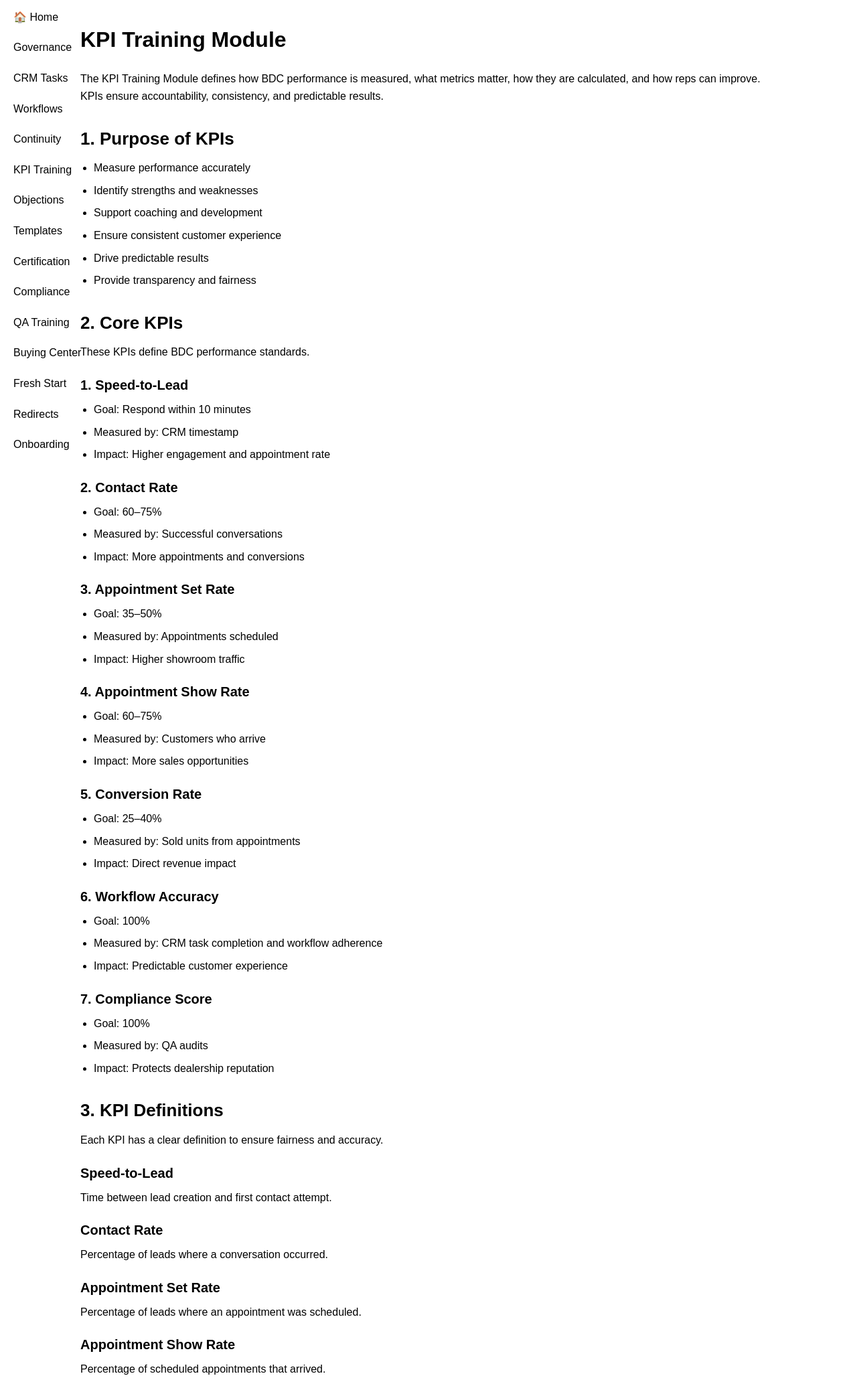
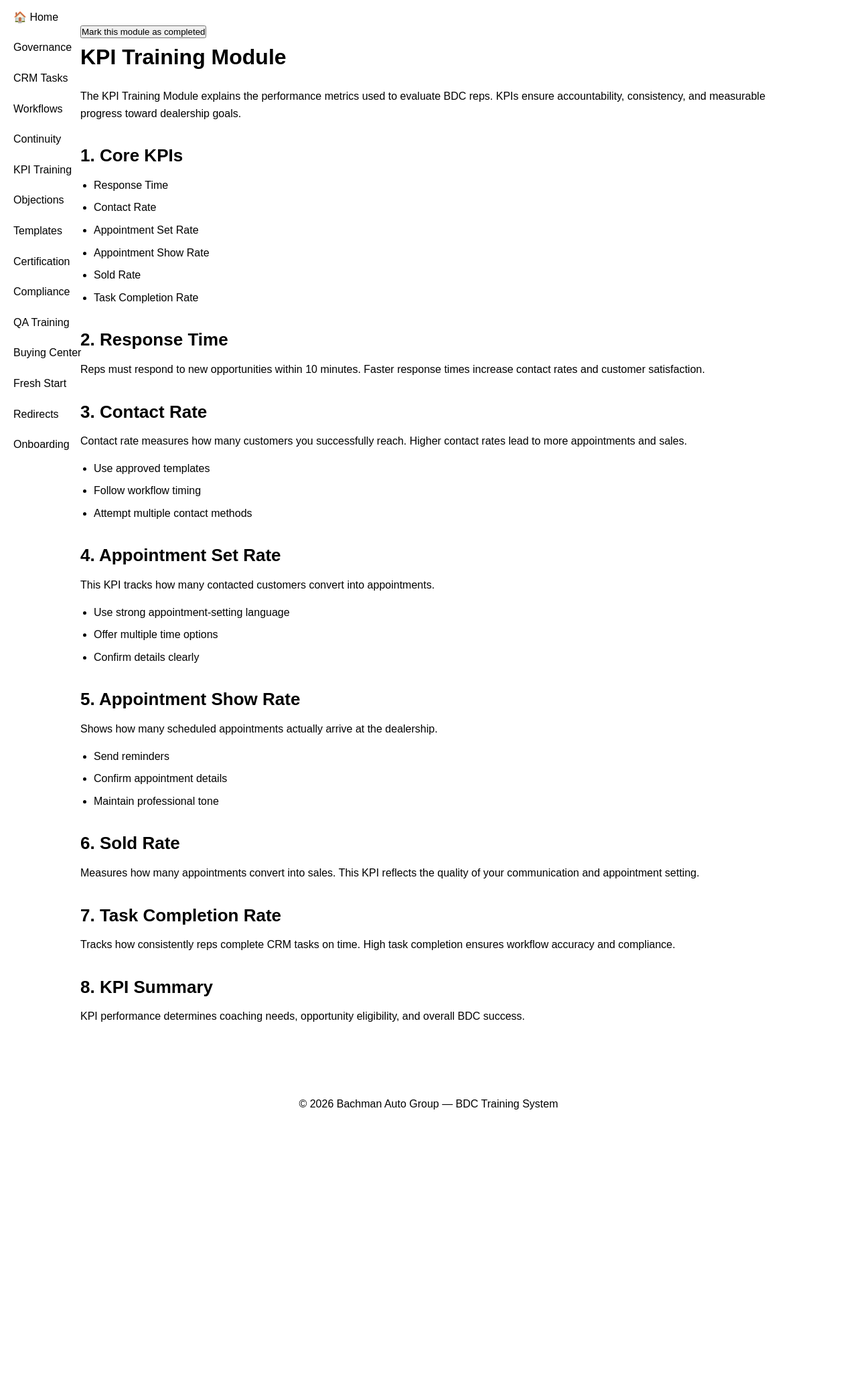
Before and after one commit to rbjack2017/bdc-master-container, a plain HTML site: page docs/training/kpi-training.html in a window 1280 px wide. Shown: the part 61-2122 px from the top of the page at 67% size. After the commit the page ends 1758 px from the top, so only its background shows below. Drawn offline with Linux system fonts and the light colour scheme.

Commit message:
Update kpi-training.html

```diff
--- a/docs/training/kpi-training.html
+++ b/docs/training/kpi-training.html
@@ -23,6 +23,7 @@
     <div id="loadingOverlay" class="loading-overlay" style="display:none;">
         <div class="loading-spinner"></div>
     </div>
+
     <!-- Header -->
     <div id="header"></div>
 
@@ -35,155 +36,70 @@
     <!-- Main Content -->
     <main class="content">
 
+        <!-- Mark Completed Button -->
+        <button id="markCompleted" data-module="kpi-training" class="complete-btn">
+            Mark this module as completed
+        </button>
+
         <h1>KPI Training Module</h1>
-        <p>The KPI Training Module defines how BDC performance is measured, what metrics matter, how they are calculated, and how reps can improve. KPIs ensure accountability, consistency, and predictable results.</p>
+        <p>The KPI Training Module explains the performance metrics used to evaluate BDC reps. KPIs ensure accountability, consistency, and measurable progress toward dealership goals.</p>
 
-        <h2>1. Purpose of KPIs</h2>
+        <h2>1. Core KPIs</h2>
         <ul>
-            <li>Measure performance accurately</li>
-            <li>Identify strengths and weaknesses</li>
-            <li>Support coaching and development</li>
-            <li>Ensure consistent customer experience</li>
-            <li>Drive predictable results</li>
-            <li>Provide transparency and fairness</li>
+            <li>Response Time</li>
+            <li>Contact Rate</li>
+            <li>Appointment Set Rate</li>
+            <li>Appointment Show Rate</li>
+            <li>Sold Rate</li>
+            <li>Task Completion Rate</li>
         </ul>
 
-        <h2>2. Core KPIs</h2>
-        <p>These KPIs define BDC performance standards.</p>
+        <h2>2. Response Time</h2>
+        <p>Reps must respond to new opportunities within 10 minutes. Faster response times increase contact rates and customer satisfaction.</p>
 
-        <h3>1. Speed-to-Lead</h3>
+        <h2>3. Contact Rate</h2>
+        <p>Contact rate measures how many customers you successfully reach. Higher contact rates lead to more appointments and sales.</p>
+
         <ul>
-            <li>Goal: Respond within 10 minutes</li>
-            <li>Measured by: CRM timestamp</li>
-            <li>Impact: Higher engagement and appointment rate</li>
+            <li>Use approved templates</li>
+            <li>Follow workflow timing</li>
+            <li>Attempt multiple contact methods</li>
         </ul>
 
-        <h3>2. Contact Rate</h3>
+        <h2>4. Appointment Set Rate</h2>
+        <p>This KPI tracks how many contacted customers convert into appointments.</p>
+
         <ul>
-            <li>Goal: 60–75%</li>
-            <li>Measured by: Successful conversations</li>
-            <li>Impact: More appointments and conversions</li>
+            <li>Use strong appointment-setting language</li>
+            <li>Offer multiple time options</li>
+            <li>Confirm details clearly</li>
         </ul>
 
-        <h3>3. Appointment Set Rate</h3>
+        <h2>5. Appointment Show Rate</h2>
+        <p>Shows how many scheduled appointments actually arrive at the dealership.</p>
+
         <ul>
-            <li>Goal: 35–50%</li>
-            <li>Measured by: Appointments scheduled</li>
-            <li>Impact: Higher showroom traffic</li>
+            <li>Send reminders</li>
+            <li>Confirm appointment details</li>
+            <li>Maintain professional tone</li>
         </ul>
 
-        <h3>4. Appointment Show Rate</h3>
-        <ul>
-            <li>Goal: 60–75%</li>
-            <li>Measured by: Customers who arrive</li>
-            <li>Impact: More sales opportunities</li>
-        </ul>
+        <h2>6. Sold Rate</h2>
+        <p>Measures how many appointments convert into sales. This KPI reflects the quality of your communication and appointment setting.</p>
 
-        <h3>5. Conversion Rate</h3>
-        <ul>
-            <li>Goal: 25–40%</li>
-            <li>Measured by: Sold units from appointments</li>
-            <li>Impact: Direct revenue impact</li>
-        </ul>
+        <h2>7. Task Completion Rate</h2>
+        <p>Tracks how consistently reps complete CRM tasks on time. High task completion ensures workflow accuracy and compliance.</p>
 
-        <h3>6. Workflow Accuracy</h3>
-        <ul>
-            <li>Goal: 100%</li>
-            <li>Measured by: CRM task completion and workflow adherence</li>
-            <li>Impact: Predictable customer experience</li>
-        </ul>
-
-        <h3>7. Compliance Score</h3>
-        <ul>
-            <li>Goal: 100%</li>
-            <li>Measured by: QA audits</li>
-            <li>Impact: Protects dealership reputation</li>
-        </ul>
-
-        <h2>3. KPI Definitions</h2>
-        <p>Each KPI has a clear definition to ensure fairness and accuracy.</p>
-
-        <h3>Speed-to-Lead</h3>
-        <p>Time between lead creation and first contact attempt.</p>
-
-        <h3>Contact Rate</h3>
-        <p>Percentage of leads where a conversation occurred.</p>
-
-        <h3>Appointment Set Rate</h3>
-        <p>Percentage of leads where an appointment was scheduled.</p>
-
-        <h3>Appointment Show Rate</h3>
-        <p>Percentage of scheduled appointments that arrived.</p>
-
-        <h3>Conversion Rate</h3>
-        <p>Percentage of appointments that resulted in a sale.</p>
-
-        <h3>Workflow Accuracy</h3>
-        <p>Percentage of workflow steps completed correctly.</p>
-
-        <h3>Compliance Score</h3>
-        <p>Percentage of communication that meets compliance standards.</p>
-
-        <h2>4. KPI Coaching</h2>
-        <p>KPI coaching helps reps improve performance through targeted feedback.</p>
-
-        <h3>Coaching Triggers</h3>
-        <ul>
-            <li>Speed-to-lead below 10 minutes</li>
-            <li>Contact rate below 60%</li>
-            <li>Appointment set rate below 35%</li>
-            <li>Show rate below 60%</li>
-            <li>Workflow accuracy below 100%</li>
-            <li>Compliance score below 100%</li>
-        </ul>
-
-        <h3>Coaching Methods</h3>
-        <ul>
-            <li>Call reviews</li>
-            <li>Email reviews</li>
-            <li>Text reviews</li>
-            <li>Workflow audits</li>
-            <li>Task audits</li>
-            <li>Roleplay sessions</li>
-        </ul>
-
-        <h2>5. KPI Dashboard</h2>
-        <p>The KPI Dashboard tracks all performance metrics in real time.</p>
-
-        <h3>Dashboard Includes:</h3>
-        <ul>
-            <li>Speed-to-lead</li>
-            <li>Contact rate</li>
-            <li>Appointment set rate</li>
-            <li>Appointment show rate</li>
-            <li>Conversion rate</li>
-            <li>Workflow accuracy</li>
-            <li>Compliance score</li>
-            <li>Trend analysis</li>
-            <li>Monthly performance</li>
-        </ul>
-
-        <h2>6. KPI Improvement Strategies</h2>
-        <p>Reps can improve KPIs through consistent habits and workflow discipline.</p>
-
-        <ul>
-            <li>Respond immediately to new leads</li>
-            <li>Use correct templates</li>
-            <li>Follow workflows exactly</li>
-            <li>Complete all tasks daily</li>
-            <li>Use low-effort questions in texts</li>
-            <li>Confirm appointments clearly</li>
-            <li>Send reminders</li>
-            <li>Log all communication</li>
-        </ul>
-
-        <h2>7. KPI Summary</h2>
-        <p>KPI training ensures reps understand how performance is measured and how to improve. KPIs drive consistency, accountability, and predictable results across the BDC.</p>
+        <h2>8. KPI Summary</h2>
+        <p>KPI performance determines coaching needs, opportunity eligibility, and overall BDC success.</p>
 
     </main>
 
     <!-- Footer -->
     <div id="footer"></div>
 
+    <!-- Progress Script -->
+    <script src="../assets/js/progress.js" defer></script>
+
 </body>
 </html>
```
